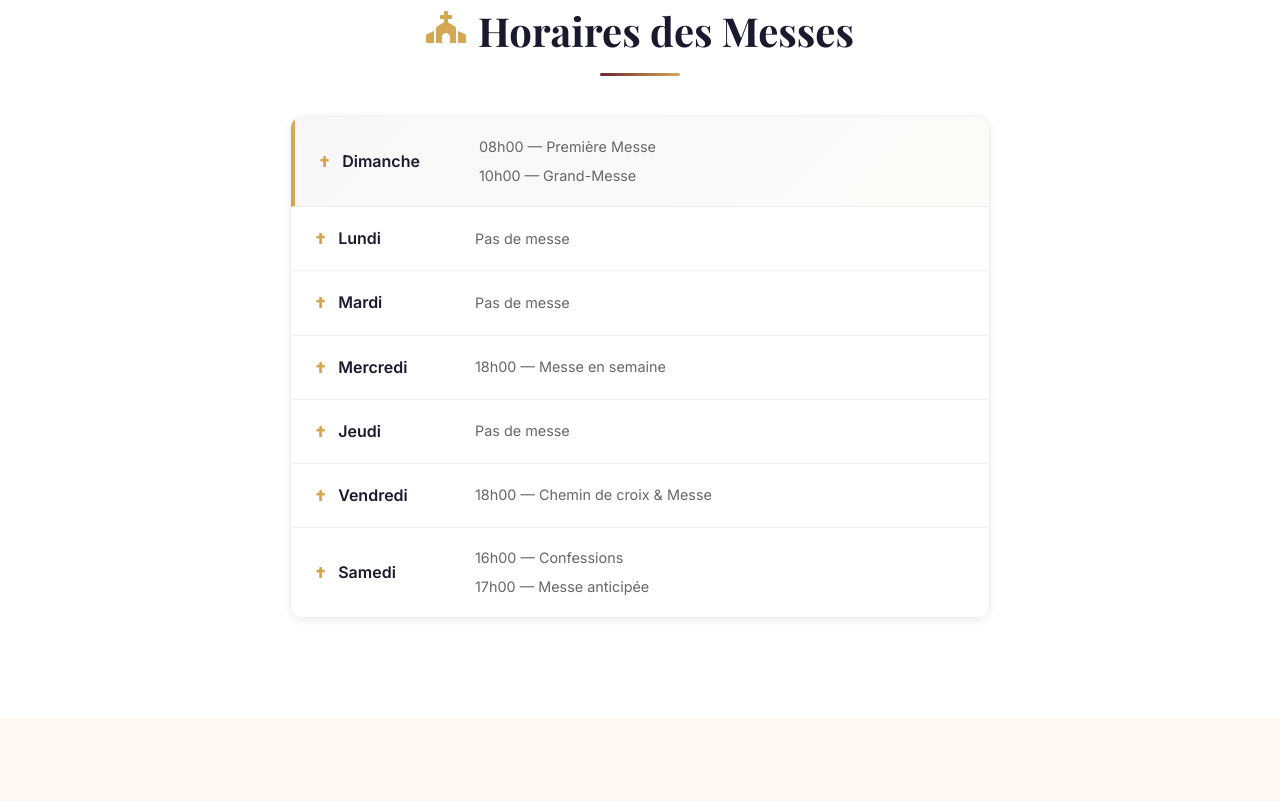
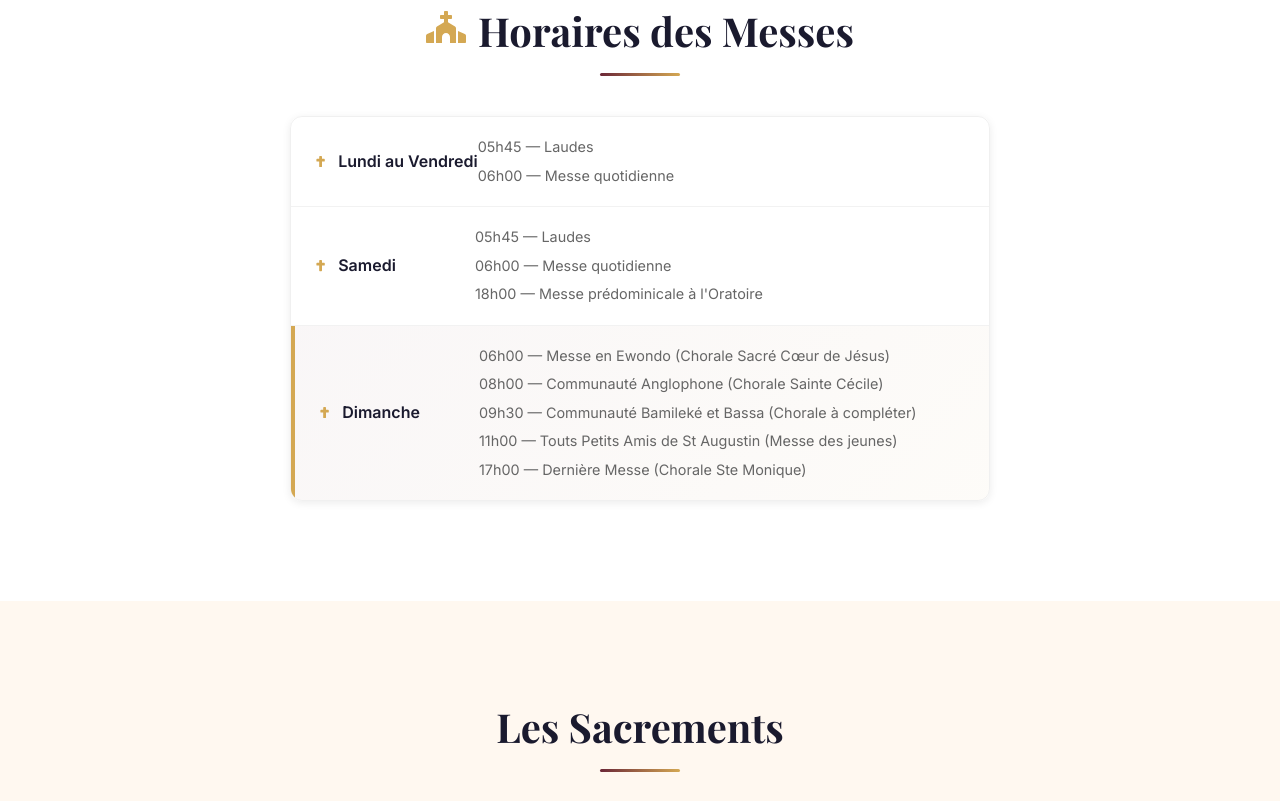
Before and after one commit to LIONELNOMO/site-st-augustin_Nnom_Nam, a React (Vite) app: page /horaires in a window 1280 px wide. Shown: the part 660-1461 px from the top of the page. Built offline with nearby package versions, Linux system fonts and the light colour scheme; a web font is replaced by a local one.

Commit message:
fix: déplacement des horaires de la paroisse vers la page appropriée (Horaires.jsx)

```diff
--- a/src/pages/About.jsx
+++ b/src/pages/About.jsx
@@ -1,6 +1,6 @@
 import { useState, useCallback, useEffect } from 'react';
 import { motion, AnimatePresence } from 'framer-motion';
-import { FaChurch, FaHardHat, FaUsers, FaHeart, FaBible, FaPrayingHands, FaHandsHelping, FaTimes, FaCross, FaChevronLeft, FaChevronRight, FaSearchPlus } from 'react-icons/fa';
+import { FaChurch, FaHardHat, FaUsers, FaHeart, FaBible, FaPrayingHands, FaHandsHelping, FaTimes, FaCross, FaChevronLeft, FaChevronRight, FaSearchPlus, FaClock, FaMusic } from 'react-icons/fa';
 import './About.css';
 
 const fadeUp = {
--- a/src/pages/Horaires.jsx
+++ b/src/pages/Horaires.jsx
@@ -12,13 +12,19 @@ const stagger = {
 };
 
 const massSchedule = [
-    { day: 'Dimanche', times: ['08h00 — Première Messe', '10h00 — Grand-Messe'], highlight: true },
-    { day: 'Lundi', times: ['Pas de messe'] },
-    { day: 'Mardi', times: ['Pas de messe'] },
-    { day: 'Mercredi', times: ['18h00 — Messe en semaine'] },
-    { day: 'Jeudi', times: ['Pas de messe'] },
-    { day: 'Vendredi', times: ['18h00 — Chemin de croix & Messe'] },
-    { day: 'Samedi', times: ['16h00 — Confessions', '17h00 — Messe anticipée'] },
+    { day: 'Lundi au Vendredi', times: ['05h45 — Laudes', '06h00 — Messe quotidienne'] },
+    { day: 'Samedi', times: ['05h45 — Laudes', '06h00 — Messe quotidienne', '18h00 — Messe prédominicale à l\'Oratoire'] },
+    {
+        day: 'Dimanche',
+        times: [
+            '06h00 — Messe en Ewondo (Chorale Sacré Cœur de Jésus)',
+            '08h00 — Communauté Anglophone (Chorale Sainte Cécile)',
+            '09h30 — Communauté Bamileké et Bassa (Chorale à compléter)',
+            '11h00 — Touts Petits Amis de St Augustin (Messe des jeunes)',
+            '17h00 — Dernière Messe (Chorale Ste Monique)'
+        ],
+        highlight: true
+    },
 ];
 
 const sacraments = [
```
